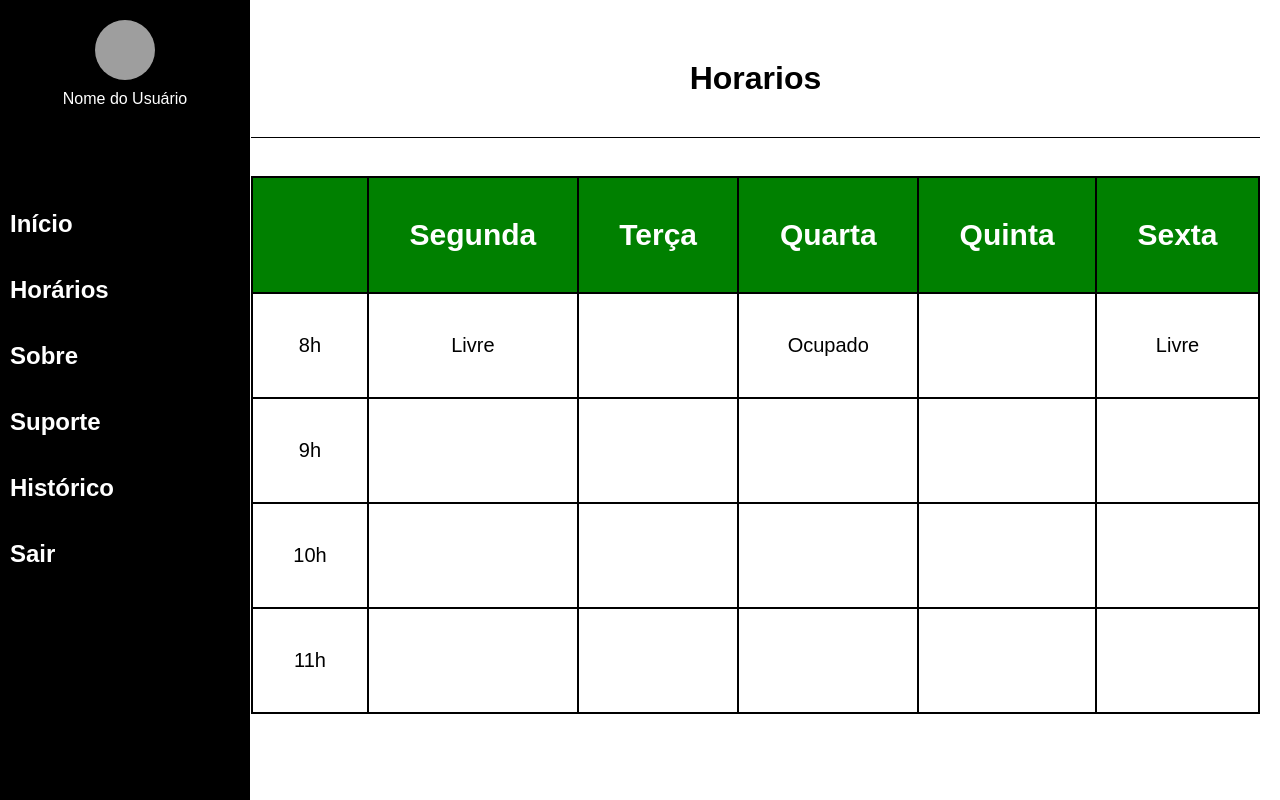
After one commit to danonep2/PsyBot, a Django app: template web/templates/horarios.html in a window 1280 px wide. The commit adds this page. Run offline with Django 4.2, Linux system fonts and the light colour scheme; the template is opened without the code that fills it, so the values that code supplies are empty; grey boxes are pictures that could not be loaded.

Commit message:
Login,Suporte,Sobre e Horarios
adicionando as paginas citadas

```diff
--- /dev/null
+++ b/web/templates/horarios.html
@@ -0,0 +1,77 @@
+<!DOCTYPE html>
+<html lang="pt-br">
+<head>
+  <meta charset="UTF-8">
+  <meta name="viewport" content="width=device-width, initial-scale=1.0">
+  <title>Horários - Seu Título Aqui</title>
+  <link rel="stylesheet" href="style.css"> <!-- Use o mesmo CSS da página "Suporte" -->
+</head>
+<body>
+  <div class="sidebar">
+    <div class="user-info">
+      <img src="imagem/wp5924575-one-piece-anime-4k-wallpapers.jpg" alt="Avatar do Usuário">
+      <span>Nome do Usuário</span><br><br><br><br>
+    </div>
+    <ul>
+      <li><a href="#"><h2>Início</h2></a></li><br>
+      <li><a href="#"><h2>Horários</h2></a></li><br>
+      <li><a href="sobre.html"><h2>Sobre</h2></a></li><br>
+      <li><a href="suporte.html"><h2>Suporte</h2></a></li><br>
+      <li><a href="#"><h2>Histórico</h2></a></li><br>
+      <li><a href="login.html"><h2>Sair</h2></a></li>
+    </ul>
+  </div>
+  <div class="main-content">
+  <header class="header2">
+    <h1>Horarios</h1>
+  </header><br>
+
+  <table>
+    <thead>
+      <tr>
+        <th></th>
+        <th>Segunda</th>
+        <th>Terça</th>
+        <th>Quarta</th>
+        <th>Quinta</th>
+        <th>Sexta</th>
+      </tr>
+    </thead>
+    <tbody>
+      <tr>
+        <td>8h</td>
+        <td>Livre</td>
+        <td></td>
+        <td>Ocupado</td>
+        <td></td>
+        <td>Livre</td>
+      </tr>
+      <tr>
+        <td>9h</td>
+        <td></td>
+        <td></td>
+        <td></td>
+        <td></td>
+        <td></td>
+      </tr>
+      <tr>
+        <td>10h</td>
+        <td></td>
+        <td></td>
+        <td></td>
+        <td></td>
+        <td></td>
+      </tr>
+      <tr>
+        <td>11h</td>
+        <td></td>
+        <td></td>
+        <td></td>
+        <td></td>
+        <td></td>
+      </tr>
+    </tbody>
+  </table>
+
+</body>
+</html>
--- a/web/templates/templates html teste/sobre.html
+++ b/web/templates/sobre.html
@@ -14,10 +14,11 @@
     </div>
     <ul>
       <li><a href="#"><h2>Início</h2></a></li><br>
-      <li><a href="#"><h2>Horários</h2></a></li><br>
+      <li><a href="horarios.html"><h2>Horários</h2></a></li><br>
       <li><a href="#"><h2>Sobre</h2></a></li><br>
-      <li><a href="#"><h2>Suporte</h2></a></li><br>
+      <li><a href="suporte.html"><h2>Suporte</h2></a></li><br>
       <li><a href="#"><h2>Histórico</h2></a></li><br>
+      <li><a href="login.html"><h2>Sair</h2></a></li>
     </ul>
   </div>
 
--- a/web/templates/templates html teste/style.css
+++ b/web/templates/style.css
@@ -1,3 +1,4 @@
+/* Sobre.html */
 * {
     margin: 0;
     padding: 0;
@@ -29,9 +30,11 @@
     text-decoration: none;
     padding: 10px;
   }
+
   .sidebar a:hover {
     text-decoration: underline;
   }
+
   .user-info {
     display: flex;
     align-items: center;
@@ -39,24 +42,31 @@
     flex-direction: column;
     margin-bottom: 20px;
   }
+
   .user-info img {
     width: 60px;
     height: 60px;
     border-radius: 50%;
     margin-bottom: 10px;
   }
+
   /* Estilos do conteúdo principal */
   .main-content {
-    margin-left: 250px; /* Acomoda o espaço do menu lateral */
+    margin-left: 231px;
     padding: 20px;
   }
+
   .header2 {
-    background-color: #fff;
-    padding: 20px;
+    background-color: white;
+    padding: 40px;
     margin-bottom: 20px;
     text-align: center;
     border-bottom: 1px solid #000;
+    width: 100%;
+    box-sizing: border-box;
+    position: absolut;;
   }
+
   .about-section,
   .department-info {
     border: 1px solid #000;
@@ -65,3 +75,53 @@
     padding: 80px;
     margin-bottom: 40px;
   }
+
+  /* Suporte */
+  .input-box {
+    margin-bottom: 20px;
+  }
+
+  .input-box label {
+    display: block;
+    margin-bottom: 10px;
+  }
+
+  .input-box input,
+  .input-box textarea {
+    width: 100%;
+    padding: 8px;
+    margin-top: 5px;
+    border: 2px solid gray;
+    border-radius: 5px;
+    resize: vertical; /* Permitir redimensionamento vertical do textarea */
+  }
+
+  .enviar-btn {
+    background-color: green;
+    color: white;
+    padding: 15px 25px;
+    border: none;
+    border-radius: 5px;
+    cursor: pointer;
+  }
+  .enviar-btn:hover {
+    background-color: #45a049;
+  }
+
+  /*Horarios */
+  table {
+    width: 100%;
+    border-collapse: collapse;
+  }
+  th,
+  td {
+    border: 2px solid black;
+    padding: 40px;
+    text-align: center;
+    font-size: 20px;
+  }
+  th {
+    background-color: green;
+    color: #fff;
+    font-size: 30px;
+  }
```
Also changed, not shown: web/templates/login.css (renamed from web/templates/templates html teste/login.css, +0 -7 lines), web/templates/login.html (+34 -10 lines), web/templates/suporte.html (added, +49 -0 lines), web/templates/templates html teste/login.html (deleted, +0 -39 lines), web/templates/imagem/image 1.png (renamed from web/templates/templates html teste/imagem/image 1.png), web/templates/imagem/image 2.png (renamed from web/templates/templates html teste/imagem/image 2.png).
